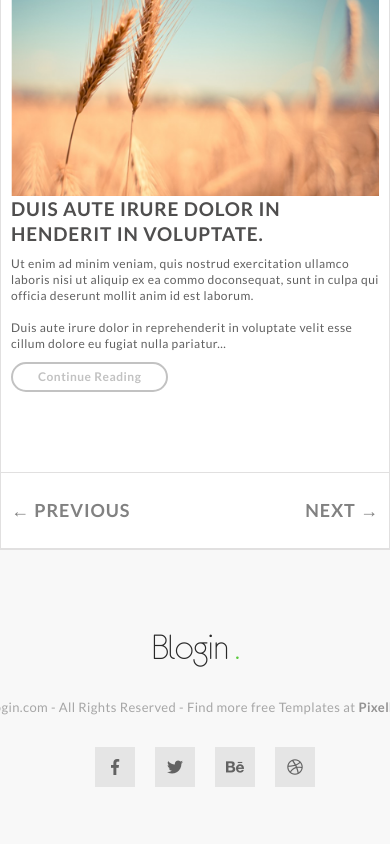
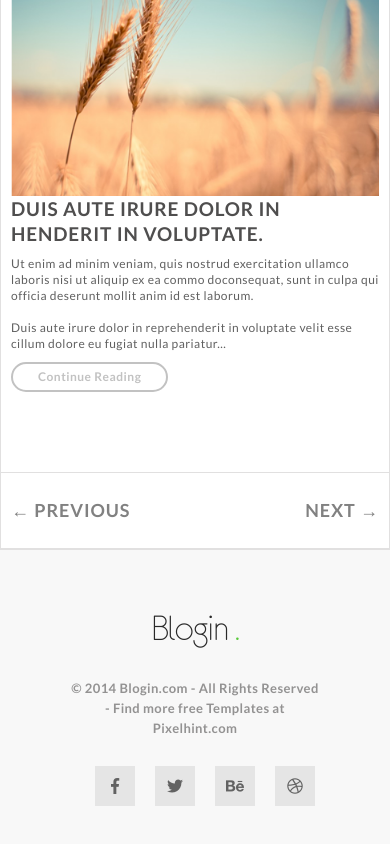
Before and after one commit to yedidic/didi-live-page, a plain HTML site: page index.html in a window 390 px wide. Shown: the part 1174-2018 px from the top of the page. Drawn offline with Linux system fonts and the light colour scheme; a web font is replaced by a local one.

Commit message:
copyrights updated for mobile

```diff
--- a/css/main.css
+++ b/css/main.css
@@ -558,6 +558,12 @@ h1, h2, p ,h3{
         padding-top: 10px;
     }
 
+    .copyrights {
+        flex-direction: column;
+        text-align: center;
+        padding-bottom: 50px;
+    }
+
     .modal {
         padding: 0;
     }
--- a/index.html
+++ b/index.html
@@ -85,7 +85,8 @@
         <h2 class="logo down-logo">Blogin
             <span>.</span>
         </h2>
-        <p> © 2014 Blogin.com - All Rights Reserved - Find more free Templates at
+        <p class="flex copyrights"> <span>© 2014 Blogin.com - All Rights Reserved</span>
+            <span> - Find more free Templates at</span>
             <span>Pixelhint.com</span>
         </p>
 
```
